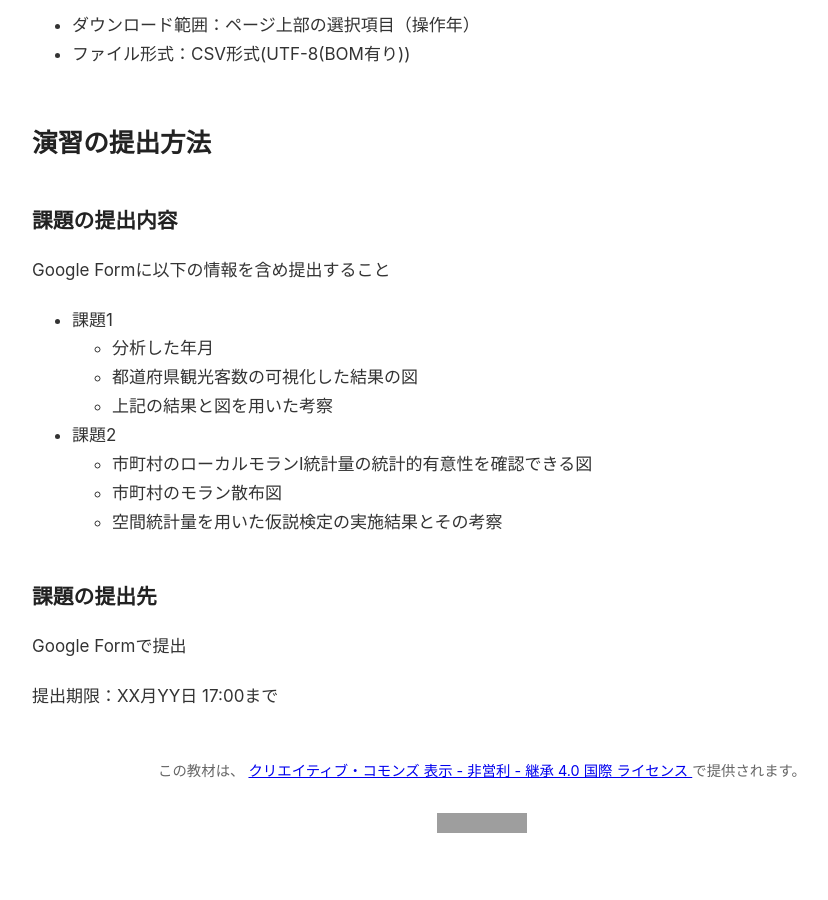
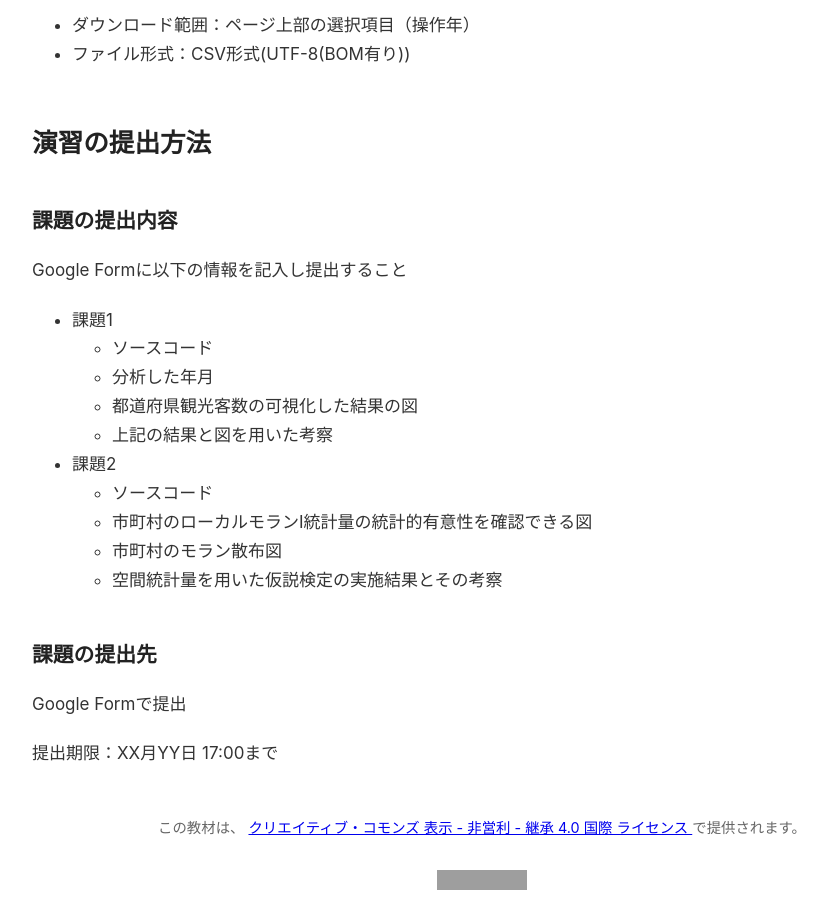
Before and after one commit to MasayaMatsushita/spatiotemporal-analysis, a Jekyll site: the page built from docs/lec/14-spatial-exercise.md, in a window 1280 px wide and 900 px high, scrolled down 5027 px. Shown: the whole window, without its empty margins (158-986 px from the left). Built offline with Jekyll 4.4.1, drawn with Linux system fonts in a browser that asks for light colours; our own code applies the rules of GitHub Pages for plain Markdown files; grey boxes are pictures that could not be loaded.

Commit message:
提出ファイルにソースコードを追加

```diff
--- a/docs/lec/14-spatial-exercise.md
+++ b/docs/lec/14-spatial-exercise.md
@@ -61,13 +61,15 @@ nav_order: 14
 
 ### 課題の提出内容
 
-Google Formに以下の情報を含め提出すること
+Google Formに以下の情報を記入し提出すること
 
 - 課題1
+  - ソースコード
   - 分析した年月
   - 都道府県観光客数の可視化した結果の図
   - 上記の結果と図を用いた考察
 - 課題2
+  - ソースコード
   - 市町村のローカルモランI統計量の統計的有意性を確認できる図
   - 市町村のモラン散布図
   - 空間統計量を用いた仮説検定の実施結果とその考察
```
